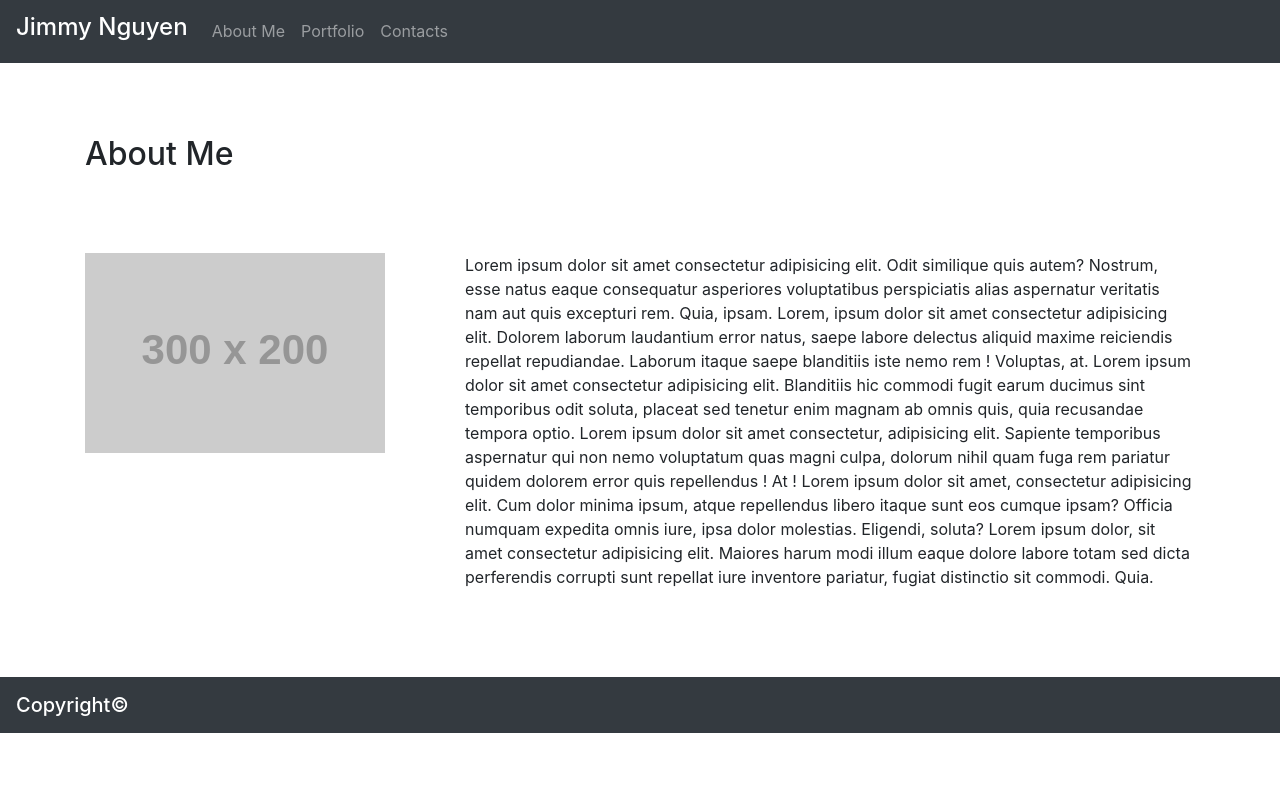
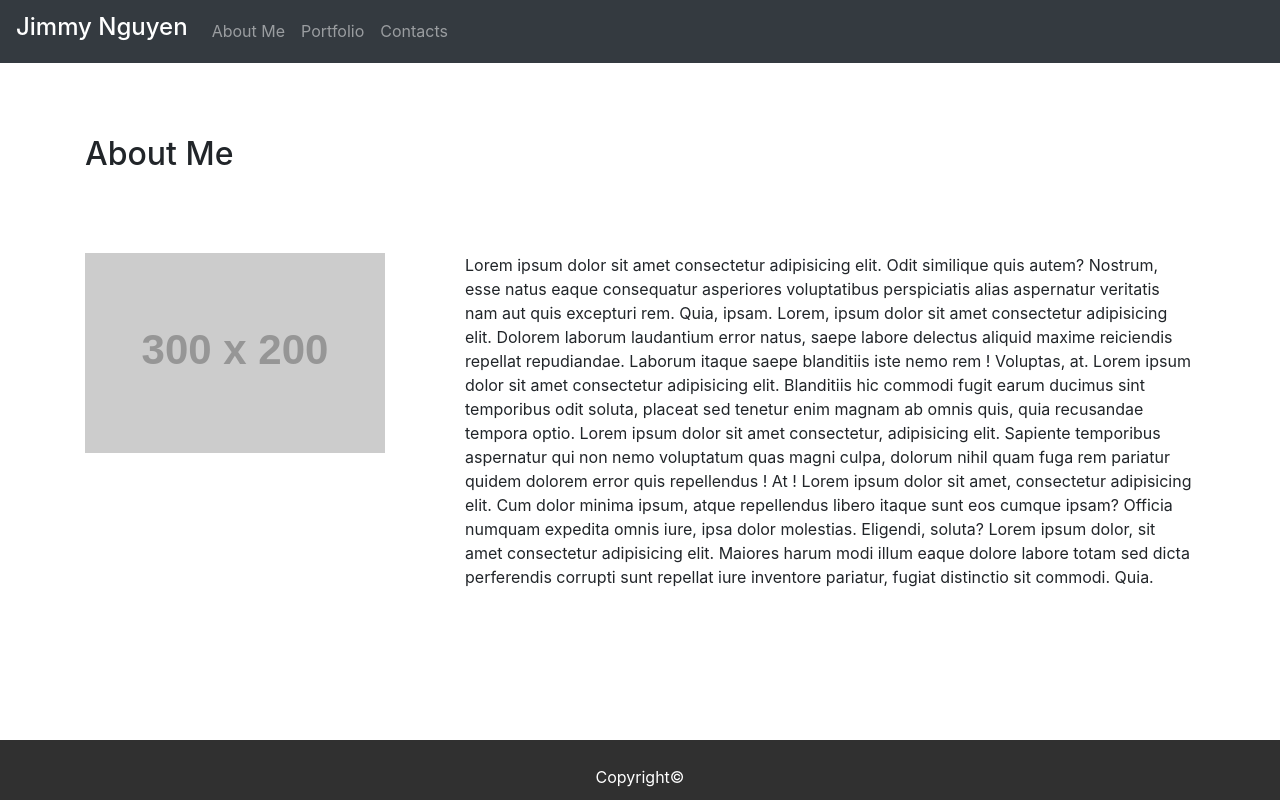
Before and after one commit to jimnguyen26/Bootstrap-Portfolio, a plain HTML site: page index.html in a window 1280 px wide. Drawn offline with nearby package versions, Linux system fonts and the light colour scheme; placeholder pictures from the web are drawn by us.

Commit message:
last push

```diff
--- a/index.html
+++ b/index.html
@@ -8,6 +8,19 @@
     <link rel="stylesheet" href="https://stackpath.bootstrapcdn.com/bootstrap/4.3.1/css/bootstrap.min.css"
         integrity="sha384-ggOyR0iXCbMQv3Xipma34MD+dH/1fQ784/j6cY/iJTQUOhcWr7x9JvoRxT2MZw1T" crossorigin="anonymous">
     <title>Bootsrap Homework Assignment</title>
+    <style>
+        .footer {
+            position: fixed;
+            left: 0;
+            bottom: 0;
+            width: 100%;
+            height: 60px;
+            background-color: #303030;
+            color: white;
+            text-align: center;
+            padding-top: 25px;
+        }
+    </style>
 </head>
 <nav class="navbar navbar-expand-lg navbar-dark bg-dark">
     <a class="navbar-brand" href="#">
@@ -78,9 +91,11 @@
 <br>
 <br>
 <br>
-<nav class="navbar navbar-dark bg-dark">
-    <span class="navbar-brand mb-0 h1">Copyright&copy;</span>
-</nav>
+
+<div class="footer">
+    <p>Copyright&copy;</p>
+</div>
+
 <!-- Javascript -->
 
 <script src="https://code.jquery.com/jquery-3.3.1.slim.min.js"
```
Also changed, not shown: contact.html (+16 -3 lines), portfolio.html (+16 -3 lines).
